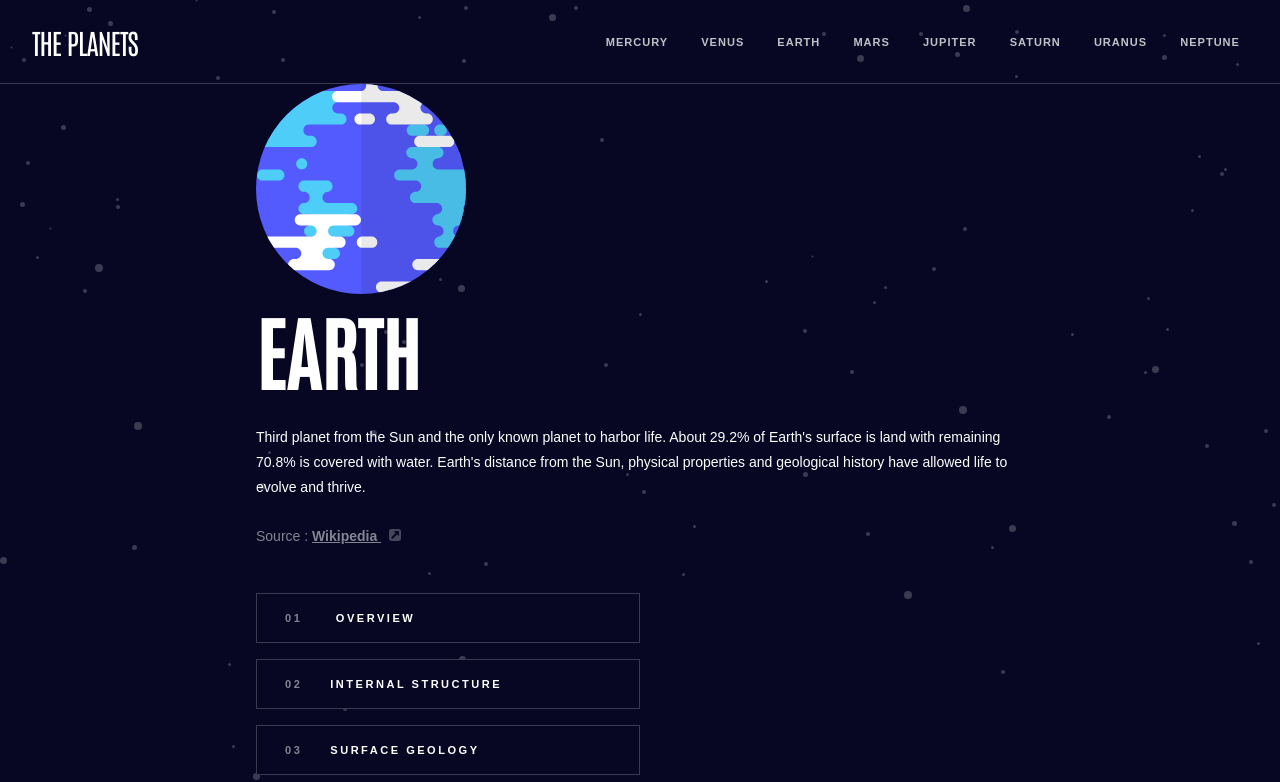
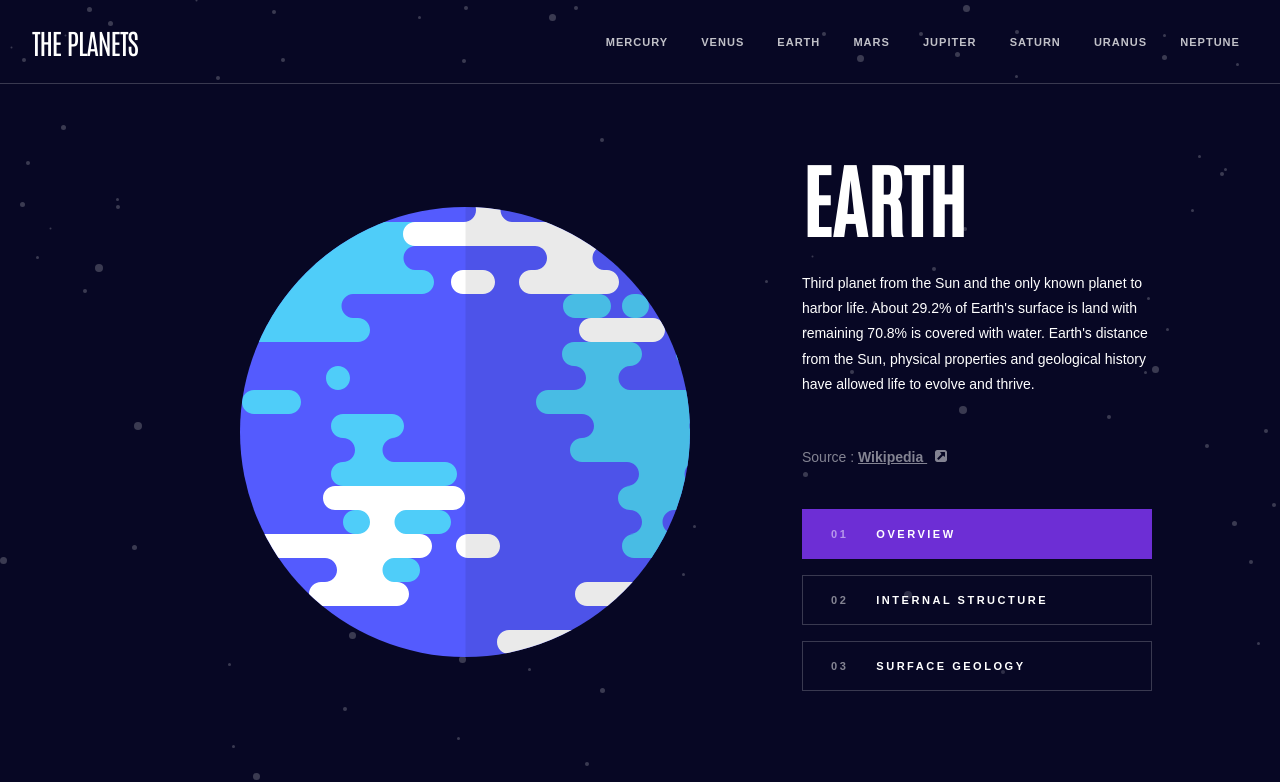
Before and after one commit to bradleyhop/frontend-mentor-planet-facts-site, a Vue app: page / in a window 1280 px wide. Shown: the top 782 px of the page. Built offline with nearby package versions, Linux system fonts and the light colour scheme.

Commit message:
button and planet image goodness

```diff
--- a/src/assets/style/main.scss
+++ b/src/assets/style/main.scss
@@ -47,23 +47,24 @@ body {
 // set max-widths for content
 .device-widths {
   @include tablet-breakpoint {
+    width: 90vw;
+  }
+
+  @include desktop-breakpoint {
     width: 80vw;
   }
 
-  @include desktop-breakpoint {
+  @include large-desktop-breakpoint {
     width: 60vw;
   }
 
-  @include large-desktop-breakpoint {
-    width: 40vw;
-  }
-
   margin: auto;
-  width: 90vw;
+  width: 100vw;
 }
 
 // buttons
 button {
+  appearance: none;
   border: 1px solid rgba(255, 255, 255, 0.2);
   cursor: pointer;
   text-align: left;
--- a/src/components/PlanetDisplay.vue
+++ b/src/components/PlanetDisplay.vue
@@ -31,11 +31,27 @@ export default {
 
   computed: {
     imageUrl() {
-      // this is going to need more logic to show planet layer
-      return new URL(
+      let imgLink;
+
+      // surface geology image is overlayed on the Overview image
+      if (this.num === 2) {
+        imgLink = new URL(
+          `${this.planet.images[this.imgLayer[0]]}`,
+          import.meta.url
+        ).href;
+      } else {
+        imgLink = new URL(
           `${this.planet.images[this.imgLayer[this.num]]}`,
           import.meta.url
         ).href;
+      }
+
+      return imgLink;
+    },
+
+    geologyImgUrl() {
+      return new URL(`${this.planet.images[this.imgLayer[2]]}`, import.meta.url)
+        .href;
     },
 
     paragraphCopy() {
@@ -58,10 +74,15 @@ export default {
 </script>
 
 <template>
+  <div class="upper-container">
     <div class="img-container">
+      <div class="center-planets">
         <img class="planet-img" :src="imageUrl" />
+        <img v-if="num === 2" :src="geologyImgUrl" class="geology-image" />
+      </div>
     </div>
 
+    <div class="planet-content-container">
       <h1 class="page-title header-1">{{ planet.name }}</h1>
 
       <!-- only one child will be displayed at a time -->
@@ -90,19 +111,23 @@ export default {
 
       <!-- buttons to select information layer -->
       <div class="fact-menu">
-    <button class="button-itself" @click="setPlanetView(0)">
-      <span class="button-number">01</span
-      ><span class="button-text"> Overview</span>
+        <button class="button-itself backgroundz" @click="setPlanetView(0)">
+          <span class="button-number">01</span>
+          <span class="button-text">Overview</span>
         </button>
         <button class="button-itself" @click="setPlanetView(1)">
           <span class="button-number">02</span>
           <span class="button-text">Internal Structure</span>
         </button>
         <button class="button-itself" @click="setPlanetView(2)">
-      <span class="button-number">03</span
-      ><span class="button-text">Surface Geology</span>
+          <span class="button-number">03</span>
+          <span class="button-text">Surface Geology</span>
         </button>
       </div>
+    </div>
+    <!-- .planet-content-container -->
+  </div>
+  <!-- .upper-container -->
 
   <!-- fact boxes -->
   <div class="number-facts-container">
@@ -129,9 +154,39 @@ export default {
 </template>
 
 <style lang="scss">
-.planet-img {
-  height: 15rem;
-  width: 15rem;
+.upper-container {
+  display: flex;
+  flex-direction: row;
+  min-height: 700px; // CHANGE ME!
+}
+
+.img-container {
+  flex-grow: 1;
+  position: relative;
+
+  .center-planets {
+    // flex won't work here
+    // horizontal
+    text-align: center;
+    // vertical
+    position: relative;
+    top: 50%;
+    left: 50%;
+    transform: translate(-50%, -50%);
+  }
+
+  // still need to get this on top of the other
+  .geology-image {
+    height: 14.21rem;
+    width: 11.64rem;
+  }
+}
+
+.planet-content-container {
+  flex: 0 0 25rem; // sets width and doesn't grow nor shrink
+  display: flex;
+  flex-direction: column;
+  justify-content: center;
 }
 
 .page-title {
@@ -144,6 +199,7 @@ export default {
 }
 
 .para-structure {
+  height: 10.71rem; // must be set to keep all elements in parent constant
   margin-bottom: 1.71rem;
 }
 
@@ -151,11 +207,12 @@ export default {
   font-family: $spartan-font;
   font-size: 1rem;
   line-height: 1.79rem;
-  opacity: 0.5;
+  color: rgba(255, 255, 255, 0.5);
+  margin-bottom: 2.79rem;
 
   .wiki-text-link {
     font-weight: 700;
-    color: $white;
+    color: rgba(255, 255, 255, 0.5);
     text-decoration: underline;
   }
 
@@ -164,23 +221,21 @@ export default {
     width: 0.86rem;
     margin-left: 0.57rem;
   }
-
-  // taking liberty here; not specified but seems reasonable
-  &:hover {
-    opacity: 1;
-  }
 }
 
 .fact-menu {
   display: flex;
   flex-direction: column;
-  max-width: 50%; // change me
-  margin: 2rem 0; // change me
+  margin-bottom: 1.14rem;
 
   .button-itself {
     margin-bottom: 1.14rem;
     padding: 12px 0 11px 0;
-    background-color: $blackish;
+    background-color: rgba(7, 7, 36, 0.2);
+
+    &:hover {
+      background-color: rgb(216, 216, 216, 0.2);
+    }
   }
 
   .button-number {
@@ -194,6 +249,15 @@ export default {
     letter-spacing: 2.5px;
     text-transform: uppercase;
     color: $white;
+  }
+
+  .backgroundz {
+    background-color: v-bind(pColor);
+    border: 1px solid v-bind(pColor);
+
+    &:hover {
+      background-color: v-bind(pColor);
+    }
   }
 }
 
```
Lines whose indentation alone changed are shown as unchanged.
